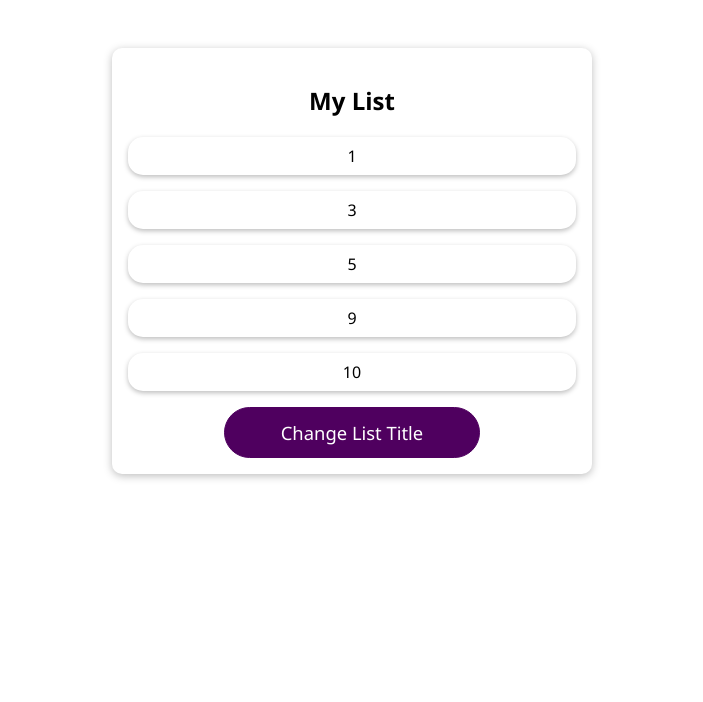
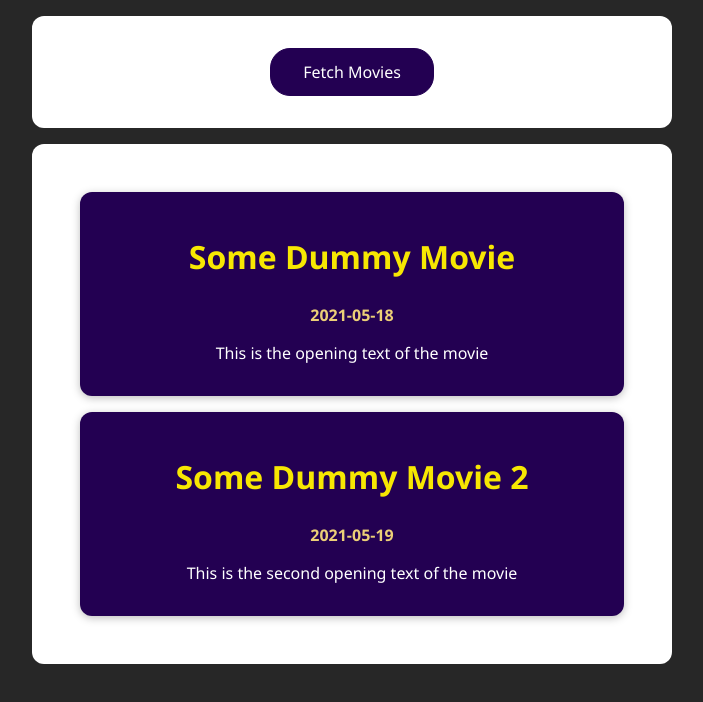
Before and after one commit to valid02/learn-react_3, a React (Create React App) app: page / in a window 1280 px wide. Shown: the top 702 px of the page, without its empty margins (288-991 px from the left). Built offline with nearby package versions, Linux system fonts and the light colour scheme.

Commit message:
start project

```diff
--- a/package.json
+++ b/package.json
@@ -1,5 +1,5 @@
 {
-  "name": "learn-react_3",
+  "name": "learn-react_4",
   "version": "0.1.0",
   "private": true,
   "dependencies": {
--- a/src/App.css
+++ b/src/App.css
@@ -1,14 +1,29 @@
-.app {
-  margin: 3rem auto;
-  width: 30rem;
-  padding: 1rem;
-  background: white;
-  box-shadow: 0 2px 8px rgba(0, 0, 0, 0.26);
-  border-radius: 10px;
+section {
+  margin: 1rem auto;
+  width: 90%;
+  max-width: 40rem;
   text-align: center;
+  background-color: white;
+  padding: 2rem;
+  border-radius: 12px;
 }
 
-.app h1 {
-  margin: 0;
-  text-align: center;
+button {
+  font: inherit;
+  cursor: pointer;
+  background: #230052;
+  border: 1px solid #230052;
+  color: white;
+  padding: 0.75rem 2rem;
+  border-radius: 20px;
 }
+
+button:focus {
+  outline: none;
+}
+
+button:hover,
+button:active {
+  background-color: #460897;
+  border-color: #460897;
+}
--- a/src/App.js
+++ b/src/App.js
@@ -1,23 +1,33 @@
-import React, { useState, useCallback, useMemo } from 'react';
+import React from 'react';
 
+import MoviesList from './components/MoviesList';
 import './App.css';
-import DemoList from './components/Demo/DemoList';
-import Button from './components/UI/Button/Button';
 
-function App() {
-  const [listTitle, setListTitle] = useState('My List');
-
-  const changeTitleHandler = useCallback(() => {
-    setListTitle('New Title');
-  }, []);
-
-  const listItems = useMemo(() => [5, 3, 1, 10, 9], []);
+const App = () => {
+  const dummyMovies = [
+    {
+      id: 1,
+      title: 'Some Dummy Movie',
+      openingText: 'This is the opening text of the movie',
+      releaseDate: '2021-05-18',
+    },
+    {
+      id: 2,
+      title: 'Some Dummy Movie 2',
+      openingText: 'This is the second opening text of the movie',
+      releaseDate: '2021-05-19',
+    },
+  ];
 
   return (
-    <div className="app">
-      <DemoList title={listTitle} items={listItems} />
-      <Button onClick={changeTitleHandler}>Change List Title</Button>
-    </div>
+    <React.Fragment>
+      <section>
+        <button>Fetch Movies</button>
+      </section>
+      <section>
+        <MoviesList movies={dummyMovies} />
+      </section>
+    </React.Fragment>
   );
 }
 
--- a/src/components/Demo/DemoList.js
+++ /dev/null
@@ -1,26 +0,0 @@
-import React, { useMemo } from 'react';
-
-import classes from './DemoList.module.css';
-
-const DemoList = (props) => {
-  const { items } = props;
-
-  const sortedList = useMemo(() => {
-    console.log('Items sorted');
-    return items.sort((a, b) => a - b);
-  }, [items]);
-  console.log('DemoList RUNNING');
-
-  return (
-    <div className={classes.list}>
-      <h2>{props.title}</h2>
-      <ul>
-        {sortedList.map((item) => (
-          <li key={item}>{item}</li>
-        ))}
-      </ul>
-    </div>
-  );
-};
-
-export default React.memo(DemoList);
--- a/src/components/Demo/DemoList.module.css
+++ /dev/null
@@ -1,12 +0,0 @@
-.list ul {
-  list-style: none;
-  margin: 0;
-  padding: 0;
-}
-
-.list li {
-  margin: 1rem 0;
-  padding: 0.5rem;
-  box-shadow: 0 2px 5px rgba(0, 0, 0, 0.26);
-  border-radius: 15px;
-}
--- /dev/null
+++ b/src/components/Movie.js
@@ -0,0 +1,15 @@
+import React from 'react';
+
+import classes from './Movie.module.css';
+
+const Movie = props => {
+  return (
+    <li className={classes.movie}>
+      <h2>{props.title}</h2>
+      <h3>{props.releaseDate}</h3>
+      <p>{props.openingText}</p>
+    </li>
+  );
+};
+
+export default Movie;
--- /dev/null
+++ b/src/components/Movie.module.css
@@ -0,0 +1,20 @@
+.movie {
+  margin: 1rem;
+  padding: 1rem;
+  background-color: #230052;
+  box-shadow: 0 2px 8px rgba(0, 0, 0, 0.26);
+  border-radius: 12px;
+  text-align: center;
+  color: white;
+}
+
+.movie h2 {
+  font-size: 2rem;
+  color: #f7e702;
+}
+
+.movie h3 {
+  color: #eccf77;
+  margin: 0;
+  font-size: 1rem;
+}
--- /dev/null
+++ b/src/components/MoviesList.js
@@ -0,0 +1,21 @@
+import React from 'react';
+
+import Movie from './Movie';
+import classes from './MoviesList.module.css';
+
+const MovieList = (props) => {
+  return (
+    <ul className={classes['movies-list']}>
+      {props.movies.map((movie) => (
+        <Movie
+          key={movie.id}
+          title={movie.title}
+          releaseDate={movie.releaseDate}
+          openingText={movie.openingText}
+        />
+      ))}
+    </ul>
+  );
+};
+
+export default MovieList;
--- /dev/null
+++ b/src/components/MoviesList.module.css
@@ -0,0 +1,5 @@
+.movies-list {
+  list-style: none;
+  margin: 0;
+  padding: 0;
+}
--- a/src/components/UI/Button/Button.js
+++ /dev/null
@@ -1,19 +0,0 @@
-import React, { memo } from 'react';
-
-import classes from './Button.module.css';
-
-const Button = (props) => {
-  console.log('Button RUNNING');
-  return (
-    <button
-      type={props.type || 'button'}
-      className={`${classes.button} ${props.className}`}
-      onClick={props.onClick}
-      disabled={props.disabled}
-    >
-      {props.children}
-    </button>
-  );
-};
-
-export default memo(Button);
--- a/src/components/UI/Button/Button.module.css
+++ /dev/null
@@ -1,30 +0,0 @@
-.button {
-  font: inherit;
-  border: 1px solid #4f005f;
-  background: #4f005f;
-  color: white;
-  padding: 0.75rem 3.5rem;
-  cursor: pointer;
-  font-size: 1.15rem;
-  border-radius: 30px;
-}
-
-.button:hover,
-.button:active {
-  background: #741188;
-  border-color: #741188;
-}
-
-.button:focus {
-  outline: none;
-}
-
-button:disabled,
-button:focus:disabled,
-button:hover:disabled,
-button:active:disabled {
-  background: #ccc;
-  border-color: #ccc;
-  color: #666666;
-  cursor: not-allowed;
-}
--- a/src/index.css
+++ b/src/index.css
@@ -4,13 +4,9 @@
 
 html {
   font-family: 'Segoe UI', Tahoma, Geneva, Verdana, sans-serif;
-  background: #fff;
 }
 
 body {
   margin: 0;
+  background-color: #272727;
 }
-
-main {
-  margin-top: 6rem;
-}
```
Also changed, not shown: 1 other file (tests, documents, lock files or other folders).
